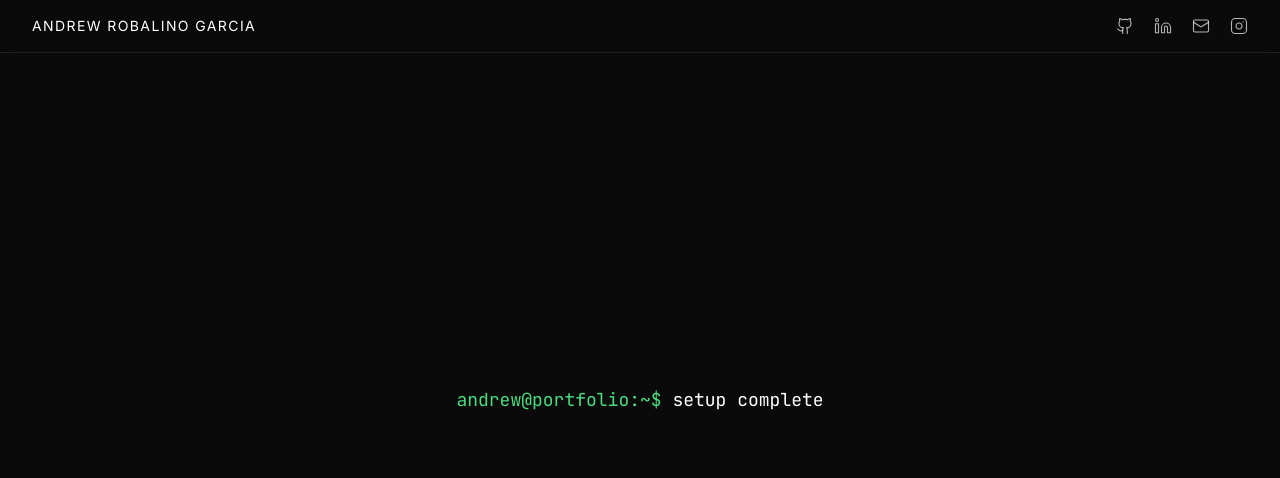
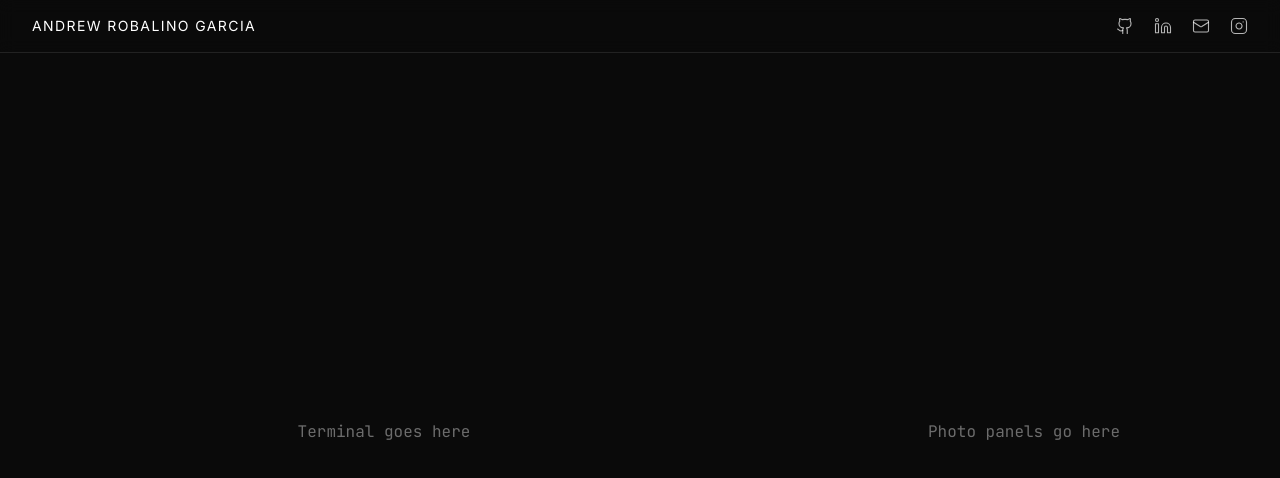
Before and after one commit to AndrewRobalino/Portfolio, a Next.js app: page / in a window 1280 px wide. Shown: the top 478 px of the page. Built offline with nearby package versions, Linux system fonts and the light colour scheme.

Commit message:
feat: add 60/40 split layout structure

```diff
--- a/src/app/page.tsx
+++ b/src/app/page.tsx
@@ -4,10 +4,13 @@ export default function Home() {
   return (
     <>
       <Navbar />
-      <div className="flex h-screen items-center justify-center font-mono">
-        <p className="text-terminal-green text-lg">
-          andrew@portfolio:~$ <span className="text-white">setup complete</span>
-        </p>
+      <div className="flex h-[calc(100vh-64px)] mt-16">
+        <div className="flex w-[60%] flex-col items-center justify-center p-8">
+          <p className="font-mono text-white/40">Terminal goes here</p>
+        </div>
+        <div className="flex w-[40%] flex-col items-center justify-center p-8">
+          <p className="font-mono text-white/40">Photo panels go here</p>
+        </div>
       </div>
     </>
   );
```
